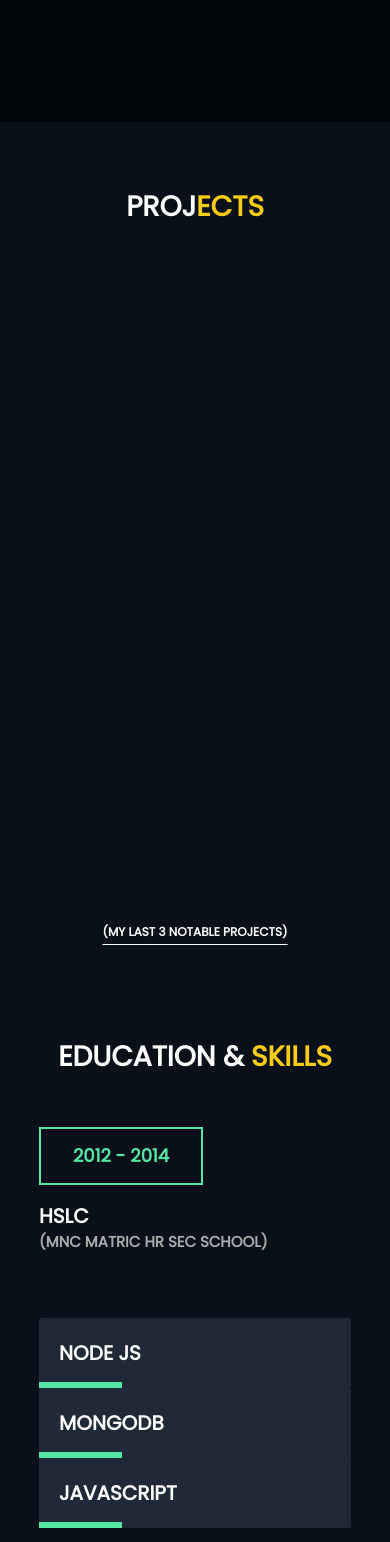
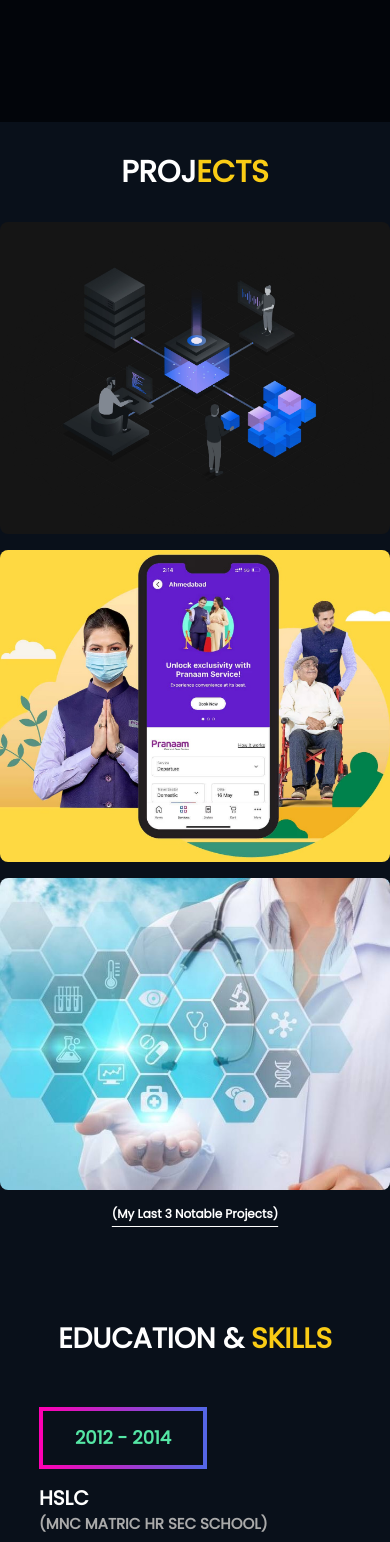
Before and after one commit to VigneshKannaiyan/Portfolio-2, a Next.js app: page / in a window 390 px wide. Shown: the part 4450-5992 px from the top of the page. Built offline with nearby package versions, Linux system fonts and the light colour scheme.

Commit message:
further changes

```diff
--- a/components/About.tsx
+++ b/components/About.tsx
@@ -20,7 +20,6 @@ const About = () => {
             ABOUT ME
           </h1>
           <h2 className="text-[25px] md:text-[35px] font-bold text-white">
-            {/*  lg:text-[45px] mb:leading-[3rem] leading-[2rem] capitalize mb-[3rem]  */}
             Experienced Developer &{" "}
             <span className="text-yellow-400">Avid Sports Fan</span>
           </h2>
@@ -35,7 +34,6 @@ const About = () => {
               endeavors.
             </p>
           </div>
-          {/* <button></button> */}
         </div>
         <div data-aos="fade-left">
           <div
@@ -66,7 +64,6 @@ const About = () => {
             ></div>
           </div>
         </div>
-        {/* </div> */}
       </div>
     </div>
   );
--- a/components/Footer.tsx
+++ b/components/Footer.tsx
@@ -1,4 +1,3 @@
-import { DevicePhoneMobileIcon, EnvelopeIcon } from "@heroicons/react/20/solid";
 import React from "react";
 
 const Footer = () => {
--- a/components/Projects.tsx
+++ b/components/Projects.tsx
@@ -1,56 +1,94 @@
-import React from "react";
+import React, { useState } from "react";
 import Image from "next/image";
+import { LinkIcon } from "@heroicons/react/20/solid";
 
 const Projects = () => {
+  const [hoveredImage, setHoveredImage] = useState<number | null>(null);
+
+  const handleMouseEnter = (index: number) => {
+    setHoveredImage(index);
+  };
+
+  const handleMouseLeave = () => {
+    setHoveredImage(null);
+  };
+
+  const projects = [
+    {
+      src: "/images/cp4d2.jpg",
+      name: "CP4D",
+      alt: "portfolio",
+      site: "https://www.ibm.com/products/cloud-pak-for-data",
+      description: `IBM Cloud Pak® for Data is a modular set of integrated software components for data analysis, organization and
+management. It is available for self-hosting, or as a managed service on IBM Cloud & others. Break down data silos,
+Access data across business silos, on premises and in clouds, without moving the data. Keep data private and secure,
+Universally safeguard data usage with privacy and usage policy enforcement across all data. Empower all data
+consumers, Enable users of all skill levels to access trusted data with tailored interfaces (Code, Canvas, No Code).`,
+    },
+    {
+      src: "/images/adanionepranaam2.jpg",
+      name: "AdaniOne",
+      alt: "portfolio",
+      site: "https://www.adanione.com/",
+      description: `Adanione is product where a user can book air tickets, train tickets, hotel stay, travel packages, cabs, porter
+service, duty free items and also a meet and greet service name Pranaam all mode of payments are integrated
+with JusPay. The user will be rewarded by reward points and various coupon codes. The main scope of the product
+is to give the user un paralleled experience of travel and lifestyle across the nation.`,
+    },
+    {
+      src: "/images/hmis.jpg",
+      name: "TN-HMIS",
+      alt: "portfolio",
+      site: "https://tnhmislims.org/",
+      description: `A web application for monitoring the Hospital details such as patients information, doctor’s information,
+hospital staffs information, assets information, inventory information etc. Based on the roles given to user their access in
+the application also varies. Main scope of this application is reduce the time consumption occurs in this department. Not only
+doctors and patients information the dealers and manufacturers, drivers, launderers and who are all associated with the
+hospital environment are also gets benefits by this application. This project is currently in live for Government of TamilNadu
+and Government of Maharashtra.`,
+    },
+  ];
+
   return (
-    <div className="bg-[#09101a] pt-[4rem] md:pt-[8rem] pb-[2rem]" id="project">
-      <h1 className="heading">
+    <div className="bg-[#09101a] pt-8 md:pt-16 pb-8" id="project">
+      <h1 className="text-center text-white text-3xl md:text-4xl heading">
         Proj<span className="text-yellow-400">ects</span>
       </h1>
-      <div className="w-[80%] pt-[2rem] mx-auto grid grid-cols-1 md:grid-cols-2 lg:grid-cols-3 gap-[2rem] ">
-        <div data-aos="fade-up">
+      <div className="grid grid-cols-1 md:grid-cols-2 lg:grid-cols-3 gap-4 mt-8">
+        {projects.map((project, index) => (
           <div
-            className="transform cursor-pointer hover:-translate-y-6 transition-all duration-200 w-[100%] h-[200px]
-          md:h-[300px] "
+            key={index}
+            className="relative transform hover:-translate-y-6 transition-all duration-200 rounded-lg overflow-hidden"
+            onMouseEnter={() => handleMouseEnter(index)}
+            onMouseLeave={handleMouseLeave}
           >
             <Image
-              src="/images/cp4d2.jpg"
-              alt="portfolio"
-              layout="fill"
-              className="object-contain"
+              src={project.src}
+              alt={project.alt}
+              layout="responsive"
+              width={800}
+              height={600}
+              className={`object-cover ${
+                hoveredImage === index ? "filter blur-lg" : ""
+              }`}
             />
+            {hoveredImage === index && (
+              <a href={project.site} target="_blank" rel="noopener noreferrer">
+                <button className="absolute inset-0 flex items-center justify-center bg-opacity-75 text-[#03ffcd] bg-[#000000] font-bold rounded-lg transition-opacity duration-300">
+                  <span className="relative inline-flex items-center text-lg">
+                    {project.name}
+                    <LinkIcon className="ml-2 w-6 h-6 text-[#8c8c8c]" />
+                  </span>
+                  <span className="text-[#ffffff] text-center mt-2 overflow-hidden overflow-ellipsis">
+                    {project.description}
+                  </span>
+                </button>
+              </a>
+            )}
           </div>
-        </div>
-        <div data-aos="fade-up" data-aos-delay="200">
-          <div
-            className="transform cursor-pointer hover:-translate-y-6 transition-all duration-200 w-[100%] h-[200px]
-          md:h-[300px] "
-          >
-            <Image
-              src="/images/adanionepranaam2.jpg"
-              alt="portfolio"
-              layout="fill"
-              className="object-contain"
-            />
-          </div>
-        </div>
-        <div data-aos="fade-up" data-aos-delay="400">
-          <div
-            className="transform cursor-pointer hover:-translate-y-6 transition-all duration-200 w-[100%] h-[200px]
-          md:h-[300px] "
-          >
-            <Image
-              src="/images/hmis.jpg"
-              alt="portfolio"
-              layout="fill"
-              className="object-contain"
-            />
-          </div>
-        </div>
+        ))}
       </div>
-      <h6
-        className="heading md:pt-[1rem] text-xs font-semibold underline underline-offset-8"
-      >
+      <h6 className="text-center mt-4 text-xs font-semibold text-white underline underline-offset-8">
         (My Last 3 Notable Projects)
       </h6>
     </div>
--- a/components/SkillsItem.tsx
+++ b/components/SkillsItem.tsx
@@ -9,7 +9,7 @@ interface Props {
 const SkillsItem = ({ course, institution, year }: Props) => {
   return (
     <div className="mb-[4rem] md:mb-[8rem]">
-      <span className="px-[2rem] text-[#55e6a5] py-[0.9rem] font-bold text-[18px] border-[2px] border-[#55e6a5]">
+      <span className="px-[2rem] text-[#55e6a5] py-[0.9rem] font-bold text-[18px] border-gradient">
         {year}
       </span>
       <h1 className="mt-[2rem] uppercase font-semibold mb-[1rem] text-[20px] sm:text-[25px] md:text-[30px] text-white">
--- a/components/SkillsLanguage.tsx
+++ b/components/SkillsLanguage.tsx
@@ -24,16 +24,15 @@ const SkillsLanguage = ({
           {skill1}
         </h1>
         <span
-          className={`${level1} bottom-0 h-[6px] absolute bg-[#55e6a5] custom-width`}
+          className={`${level1} bottom-0 h-[6px] absolute bg-gradient-to-r from-[#ff0000] to-[#00ff00] custom-width`}
         ></span>
       </div>
-
       <div className="relative md-[3rem] ">
         <h1 className="p-5 w-[100%] uppercase bg-gray-800 rounded-sm text-white text-[20px] font-bold">
           {skill2}
         </h1>
         <span
-          className={`${level2} bottom-0 h-[6px] absolute bg-[#55e6a5] custom-width`}
+          className={`${level2} bottom-0 h-[6px] absolute bg-gradient-to-r from-[#ff0000] to-[#00ff00] custom-width`}
         ></span>
       </div>
 
@@ -42,7 +41,7 @@ const SkillsLanguage = ({
           {skill3}
         </h1>
         <span
-          className={`${level3} bottom-0 h-[6px] absolute bg-[#55e6a5] custom-width`}
+          className={`${level3} bottom-0 h-[6px] absolute bg-gradient-to-r from-[#ff0000] to-[#00ff00] custom-width`}
         ></span>
       </div>
     </div>
--- a/styles/globals.css
+++ b/styles/globals.css
@@ -222,7 +222,7 @@
   }
 
   .custom-width {
-    animation: changeWidth 3s linear 3 alternate;
+    animation: changeWidth 3s linear;
   }
 
   @keyframes changeWidth {
@@ -233,6 +233,17 @@
       width: var(--target-width, 100%);
     }
   }
+
+  .border-gradient {
+    border-width: 4px; /* Adjust the border width */
+    border-style: solid;
+    border-image: linear-gradient(to right, #ff00b3, #5566e6) 1;
+  }
+
+  .hover-blur:hover {
+    -webkit-filter: blur(2px);
+    filter: blur(2px);
+  }
 }
 
 html {
```
Also changed, not shown: 1 other file (tests, documents, lock files or other folders).
